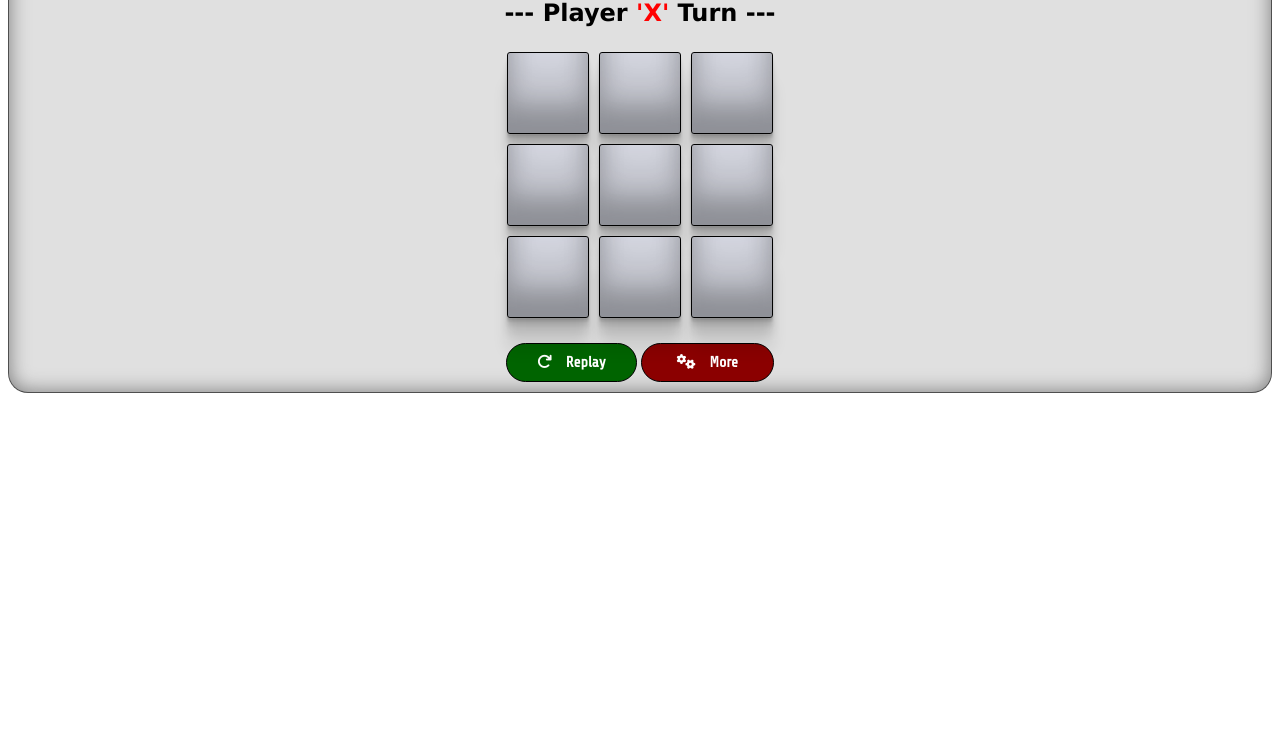
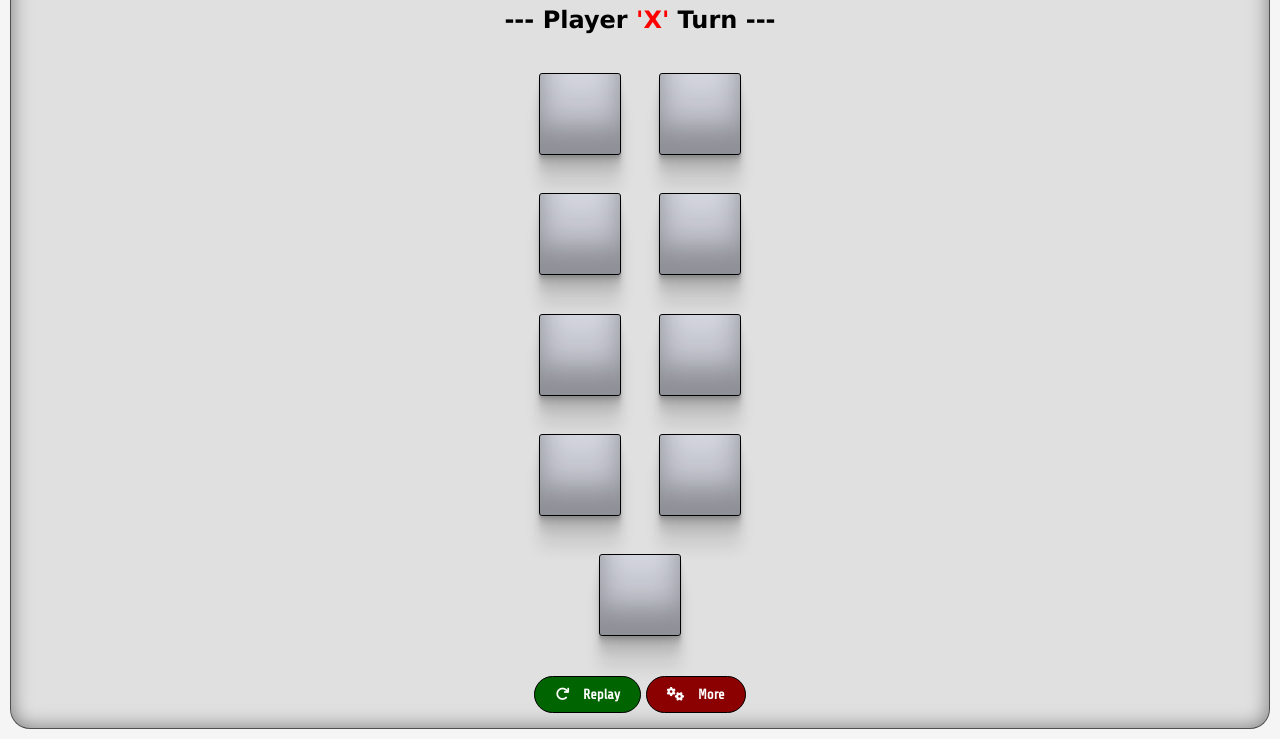
Before and after one commit to DhadhistTiwari/tic-tac-toe, a plain HTML site: page index.html in a window 1280 px wide. Shown: the part 107-846 px from the top of the page. Before the commit the page ends 800 px from the top, so only its background shows below. Drawn offline with Linux system fonts and the light colour scheme; a web font is replaced by a local one.

Commit message:
Update style.css

```diff
--- a/style.css
+++ b/style.css
@@ -1,7 +1,17 @@
+/* Base Styles (Mobile First) */
+body {
+    margin: 0;
+    padding: 0;
+    font-family: Arial, sans-serif;
+    background: #f5f5f5;
+}
+
+/* Main container */
 .main-container {
     align-items: center;
     text-align: center;
-            padding: 10px;
+    padding: 15px;
+    margin: 10px;
     background: #e0e0e0;
     border: 1px solid #1a1a1ab9;
     border-radius: 20px;
@@ -14,26 +24,28 @@
     box-shadow: 0 0 20px #000;
 }
 
+/* Game Board */
 .game-container {
     display: flex;
     flex-wrap: wrap;
     justify-content: center;
     align-items: center;
-            text-align: center;
-            height: auto;
-            width: 300px;
+    width: 100%;
+    max-width: 300px;
     margin: 0 auto;
 }
 
+/* Cell */
 .cell {
-            width: 80px;
-            height: 80px;
-            margin: 5px;
-            scale: 1;
+    width: 28vw;
+    max-width: 80px;
+    height: 28vw;
+    max-height: 80px;
+    margin: 1.5vw;
     background: rgb(223, 225, 235);
-            box-shadow: rgba(0, 0, 0, 0.17) 0px -23px 25px 0px inset,
-                rgba(0, 0, 0, 0.15) 0px -36px 30px 0px inset,
-                rgba(0, 0, 0, 0.1) 0px -79px 40px 0px inset,
+    box-shadow: rgba(0, 0, 0, 0.17) 0px -23px 25px inset,
+                rgba(0, 0, 0, 0.15) 0px -36px 30px inset,
+                rgba(0, 0, 0, 0.1) 0px -79px 40px inset,
                 rgba(0, 0, 0, 0.06) 0px 2px 1px,
                 rgba(0, 0, 0, 0.09) 0px 4px 2px,
                 rgba(0, 0, 0, 0.09) 0px 8px 4px,
@@ -42,7 +54,8 @@
     display: flex;
     justify-content: center;
     align-items: center;
-            font-size: 30px;
+    font-size: 6vw;
+    max-font-size: 30px;
     border: 1px solid #000;
     border-radius: 3px;
     cursor: pointer;
@@ -50,7 +63,6 @@
     font-family: play, verdana;
     font-weight: 900;
 }
-
 
 .cell:hover {
     scale: 1.1;
@@ -60,42 +72,42 @@
     background-color: #fff;
 }
 
+/* Buttons */
+.replay,
+.setting,
+.play-game {
+    display: inline-block;
+    margin-top: 20px;
+    padding: 10px 20px;
+    font-weight: bold;
+    font-family: 'Share Tech', sans-serif;
+    border-radius: 20px;
+    cursor: pointer;
+    transition: all 0.3s ease;
+    font-size: 14px;
+    border: 1px solid #000;
+}
+
 .replay {
-            margin-top: 20px;
-            padding: 10px 30px;
     background-color: darkgreen;
     color: #fff;
-            font-weight: bold;
-            border: none;
-            border-radius: 20px;
-            cursor: pointer;
-            transition: background-color 0.5s ease;
-            border: 1px solid #000;
 }
 
 .replay:hover {
     background-color: #fff;
     color: darkgreen;
-            border: 1px solid darkgreen;
+    border-color: darkgreen;
 }
 
 .setting {
-            margin-top: 20px;
-            padding: 10px 35px;
     background-color: darkred;
     color: #fff;
-            font-weight: bold;
-            border: none;
-            border-radius: 20px;
-            cursor: pointer;
-            transition: background-color 0.5s ease;
-            border: 1px solid #000;
 }
 
 .setting:hover {
     background-color: #fff;
     color: red;
-            border: 1px solid red;
+    border-color: red;
 }
 
 .setting:active,
@@ -104,25 +116,45 @@
     color: #000;
 }
 
+.play-game {
+    background-color: chartreuse;
+    color: black;
+    opacity: 0.6;
+    width: 80%;
+    max-width: 200px;
+}
+
+.play-game:hover {
+    opacity: 1;
+    background-color: #1a1a1a;
+    color: chartreuse;
+    border-color: chartreuse;
+}
+
+.play-game:active {
+    background-color: red;
+    color: white;
+}
+
+/* Icon Animation */
 .icon {
     margin-right: 10px;
     display: inline-block;
     transition: transform 0.3s ease-in-out;
 }
-
 .icon:hover {
     transform: rotate(360deg);
 }
 
+/* Headings */
 h1 {
-            position: relative;
     font-family: play, verdana;
     margin-right: 15px;
 }
 
 h1 span {
     margin-left: 20px;
-            font-family: 'alfa slab one', verdana;
+    font-family: 'Alfa Slab One', verdana;
     color: orange;
     font-weight: 100;
 }
@@ -133,17 +165,22 @@
 
 h2 span {
     font-weight: 600;
-            font-family: plaster, verdana;
+    font-family: Plaster, verdana;
     color: red;
 }
 
+/* More Menu */
 #moremenu {
     position: absolute;
     display: none;
     top: 35%;
-            height: 320px;
-            width: 300px;
-            padding-top: 35px;
+    left: 50%;
+    transform: translateX(-50%);
+    height: auto;
+    min-height: 320px;
+    width: 90%;
+    max-width: 300px;
+    padding: 35px 10px;
     border-radius: 20px;
     background-color: #1a1a1a;
     box-shadow: inset 0 0 10px #ffffffde, inset 0 0 15px #ffffffbd;
@@ -151,12 +188,11 @@
 }
 
 #moremenu p {
-            font-family: helvetica;
-            font-size: 16px;
     font-family: play, verdana;
     font-weight: 900;
 }
 
+/* Select Dropdown */
 #SelectPlayer {
     padding: 5px 10px;
     background-color: #e6e6e6;
@@ -165,33 +201,10 @@
     font-size: 15px;
     border: none;
     border-radius: 20px;
-            font-family: 'share tech', helvetica;
+    font-family: 'Share Tech', helvetica;
 }
 
-        .play-game {
-            height: 40px;
-            border-radius: 50px;
-            border: none;
-            width: 200px;
-            background-color: chartreuse;
-            font-weight: bold;
-            opacity: 0.6;
-            cursor: pointer;
-            transition: color 0.3s ease-in-out;
-        }
-
-        .play-game:hover {
-            opacity: 1;
-            background-color: #1a1a1a;
-            color: chartreuse;
-            border: 1px solid chartreuse;
-        }
-
-        .play-game:active {
-            background-color: red;
-            color: white;
-        }
-
+/* Popup */
 #popupMsg {
     position: fixed;
     top: 50%;
@@ -207,7 +220,25 @@
     display: none;
 }
 
+/* Universal Button Style */
 button {
-            font-family: share tech, verdana;
+    font-family: 'Share Tech', verdana;
     font-size: 15px;
 }
+
+/* Media Queries for Desktop */
+@media screen and (min-width: 768px) {
+    .cell {
+        width: 80px;
+        height: 80px;
+        font-size: 30px;
+    }
+
+    .play-game {
+        width: 200px;
+    }
+
+    #moremenu {
+        width: 300px;
+    }
+}
```
Lines whose indentation alone changed are shown as unchanged.
